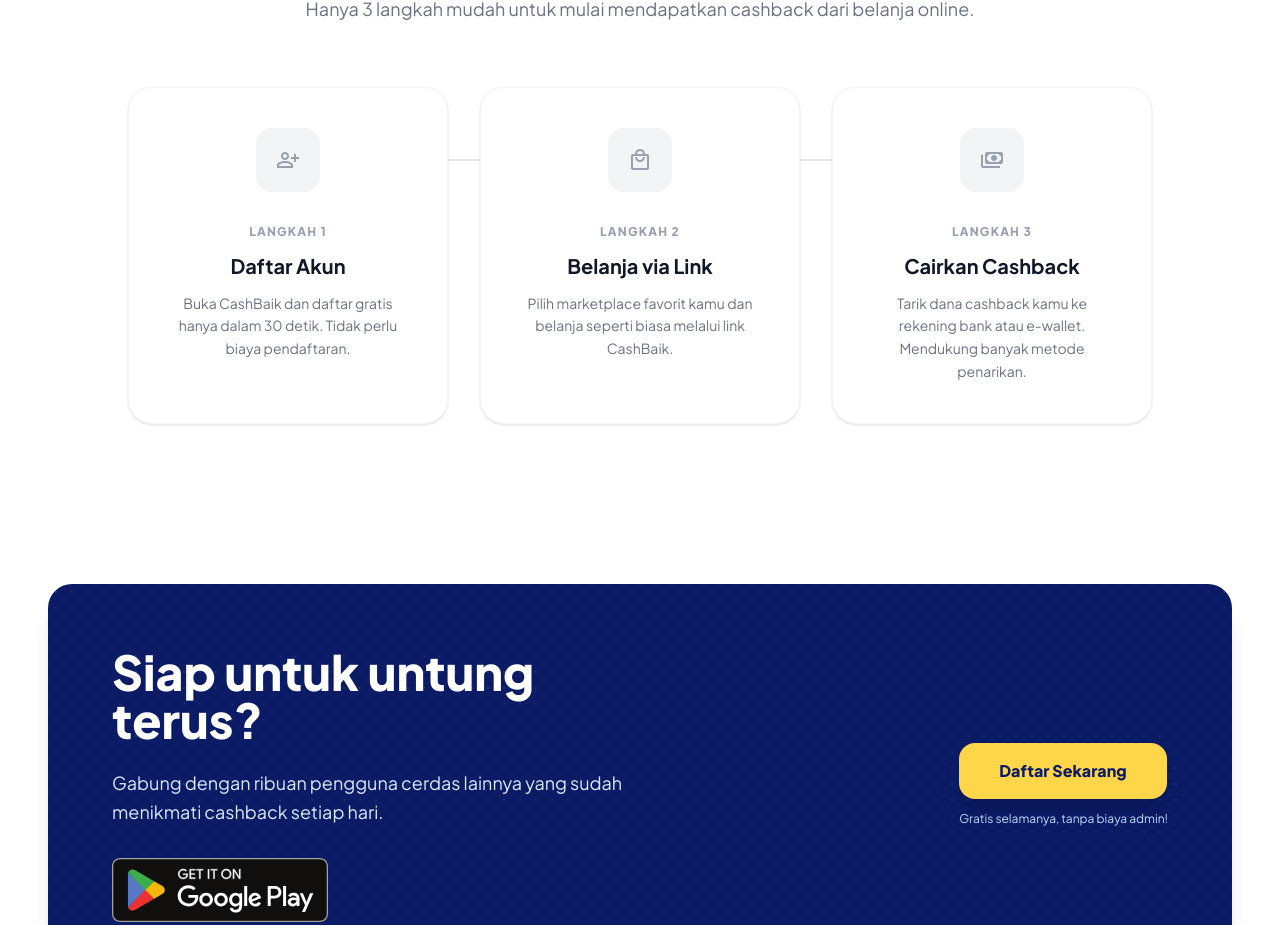
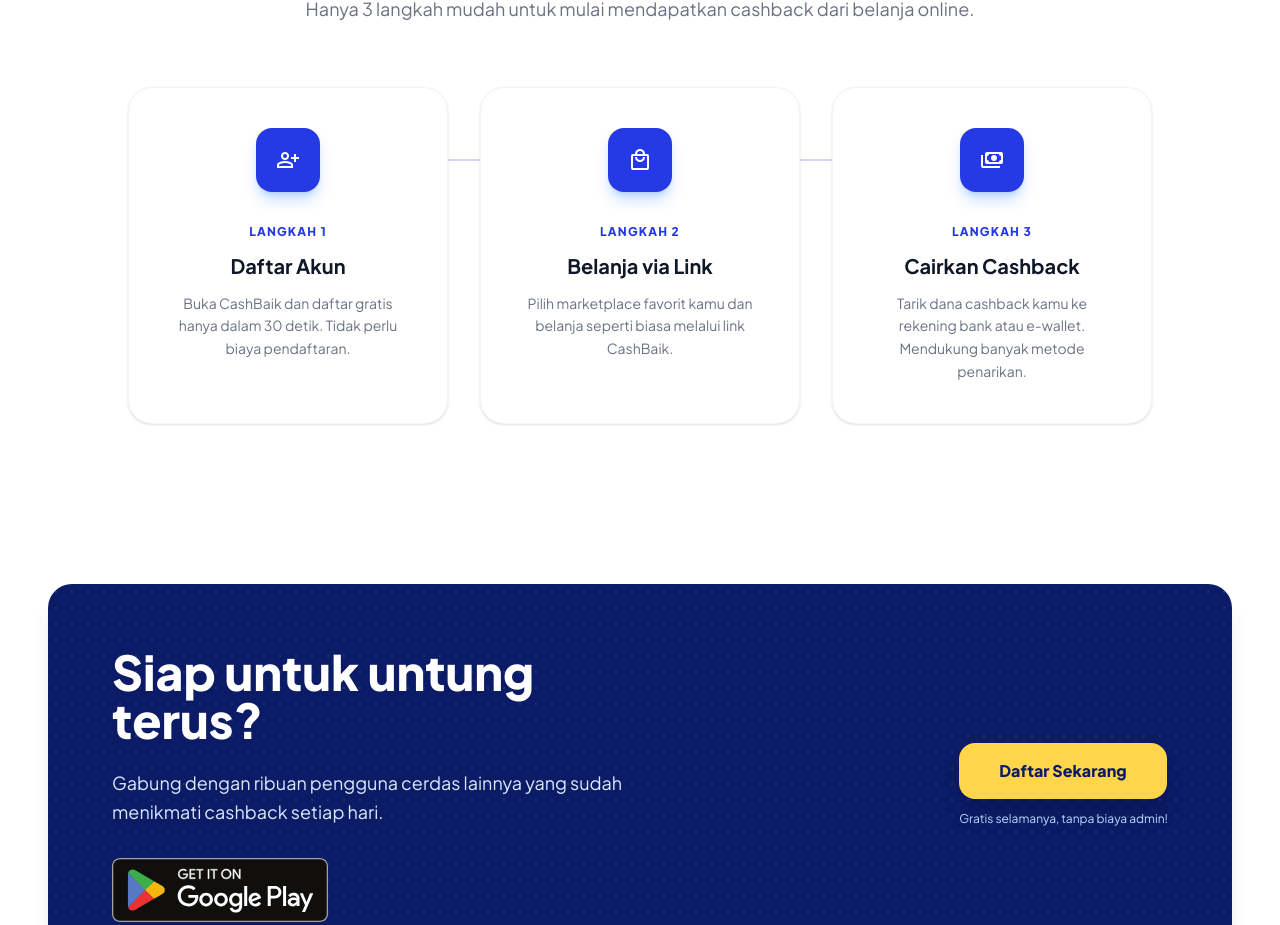
Before and after one commit to rosalindahayin58-source/CashBaik.com, a Vue app: page / in a window 1280 px wide. Shown: the part 1439-2364 px from the top of the page. Built offline with nearby package versions, Linux system fonts and the light colour scheme.

Commit message:
Update semua perubahan

```diff
--- a/src/components/HowItWorks.vue
+++ b/src/components/HowItWorks.vue
@@ -19,7 +19,7 @@
       <!-- Steps Flow (Hover Effect) -->
       <div class="relative max-w-5xl mx-auto">
         <!-- Connecting Line Background (Desktop) -->
-        <div class="hidden md:block absolute top-[4.5rem] left-[15%] right-[15%] h-[2px] bg-gray-200 z-0"></div>
+        <div class="hidden md:block absolute top-[4.5rem] left-[15%] right-[15%] h-[2px] bg-[#2539e6]/20 z-0"></div>
         <!-- Connecting Line Hover Highlight (Desktop) -->
         <div
           class="hidden md:block absolute top-[4.5rem] left-[15%] h-[2px] bg-[#2539e6] z-0 transition-all duration-500 ease-in-out"
@@ -34,43 +34,26 @@
             @mouseenter="hoveredStep = step.id"
             @mouseleave="hoveredStep = null"
             :class="[
-              'rounded-3xl p-8 md:p-10 border flex flex-col items-center text-center cursor-default transition-all duration-300',
+              'rounded-3xl p-8 md:p-10 border bg-white flex flex-col items-center text-center cursor-default transition-all duration-300',
               hoveredStep === step.id
-                ? 'bg-white border-[#2539e6] shadow-xl shadow-blue-500/10 -translate-y-2 scale-105 ring-2 ring-[#2539e6]/20'
-                : hoveredStep !== null
-                  ? 'bg-white/60 border-gray-100 shadow-sm opacity-60 scale-100'
-                  : 'bg-white border-gray-100 shadow-sm scale-100 opacity-100'
+                ? 'border-[#2539e6] shadow-xl shadow-blue-500/10 -translate-y-2 scale-105 ring-2 ring-[#2539e6]/20'
+                : 'border-gray-100 shadow-sm'
             ]"
           >
-            <!-- Icon -->
-            <div
-              :class="[
-                'w-16 h-16 rounded-2xl flex items-center justify-center mb-8 transition-all duration-300',
-                hoveredStep === step.id
-                  ? 'bg-[#2539e6] text-white shadow-lg shadow-blue-500/40 scale-110'
-                  : 'bg-gray-100 text-gray-400 shadow-none scale-100'
-              ]"
+            <!-- Icon — always blue -->
+            <div class="w-16 h-16 bg-[#2539e6] text-white rounded-2xl flex items-center justify-center shadow-lg shadow-blue-500/30 mb-8 transition-transform duration-300"
+              :class="hoveredStep === step.id ? 'scale-110' : 'scale-100'"
             >
               <span class="material-symbols-outlined text-3xl" style="font-variation-settings: 'FILL' 0;">
                 {{ step.icon }}
               </span>
             </div>
-            <!-- Label -->
-            <div
-              :class="[
-                'text-xs font-black tracking-widest uppercase mb-3 transition-colors duration-300',
-                hoveredStep === step.id ? 'text-[#2539e6]' : 'text-gray-400'
-              ]"
-            >
+            <!-- Label — always blue -->
+            <div class="text-[#2539e6] text-xs font-black tracking-widest uppercase mb-3">
               Langkah {{ index + 1 }}
             </div>
             <!-- Title -->
-            <h3
-              :class="[
-                'text-xl font-bold mb-3 transition-colors duration-300',
-                hoveredStep === step.id ? 'text-[#2539e6]' : 'text-gray-900'
-              ]"
-            >
+            <h3 class="text-xl font-bold text-gray-900 mb-3">
               {{ step.title }}
             </h3>
             <!-- Description -->
```
